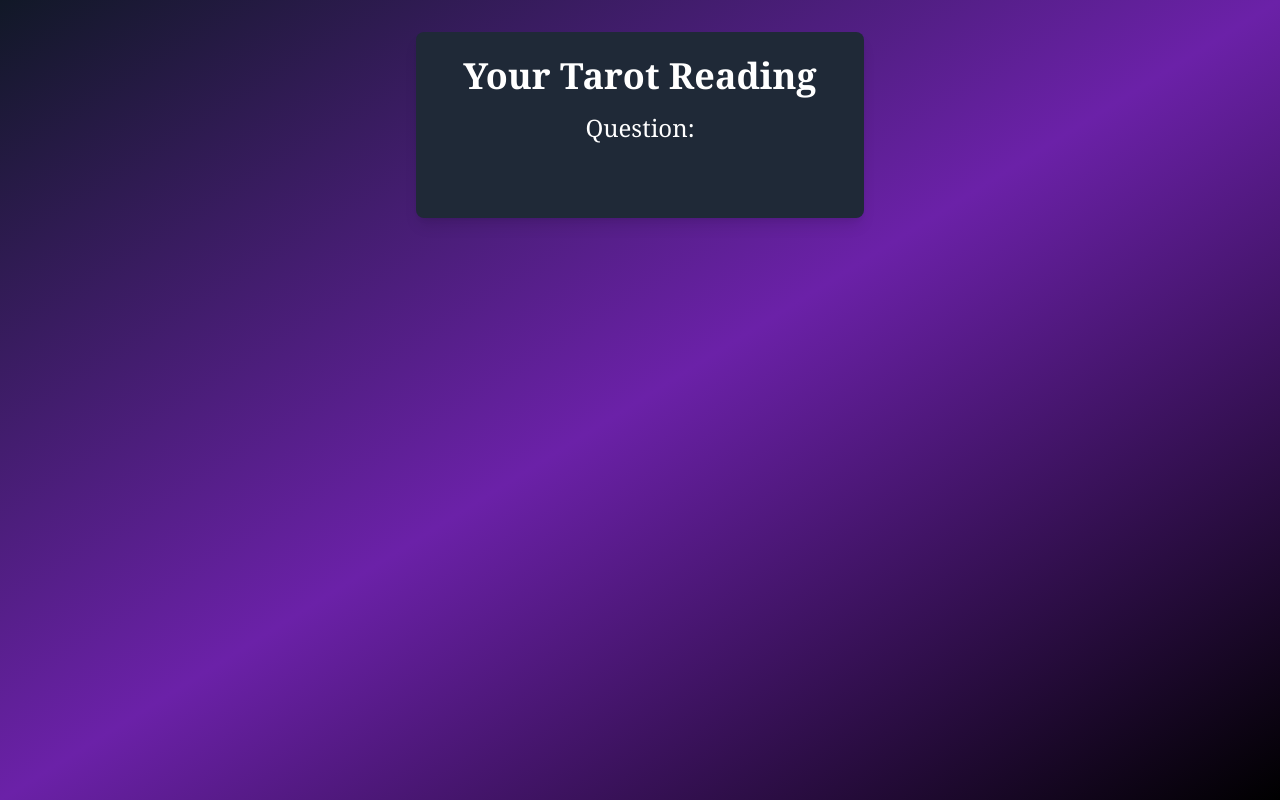
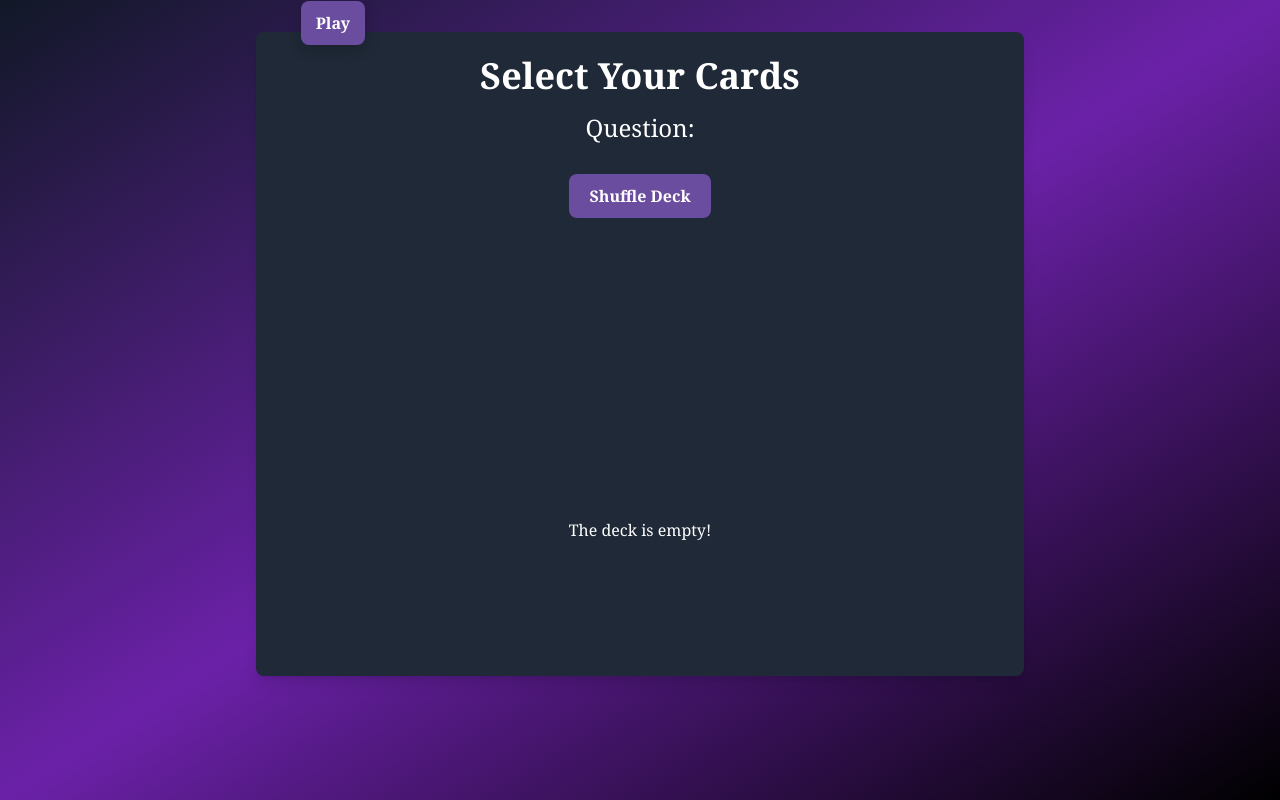
Before and after one commit to mrrobot1795/tarot-app, a Next.js app: page /reading in a window 1280 px wide. Before the commit this address had no page. Built offline with nearby package versions, Linux system fonts and the light colour scheme; sample sign-in values are in the browser's storage.

Commit message:
made improvements

```diff
--- a/src/app/globals.css
+++ b/src/app/globals.css
@@ -30,3 +30,31 @@ body {
     text-wrap: balance;
   }
 }
+
+.audio-controls {
+  position: fixed;
+  top: 1px;
+  right: 915px;
+  z-index: 0;
+}
+
+.play-pause-button {
+  background-color: #6b4d9f;
+  color: white;
+  border: none;
+  padding: 10px 15px;
+  font-size: 16px;
+  font-weight: bold;
+  border-radius: 8px;
+  cursor: pointer;
+  transition: background-color 0.3s ease-in-out;
+  box-shadow: 0px 4px 15px rgba(0, 0, 0, 0.2);
+}
+
+.play-pause-button:hover {
+  background-color: #8a65c5;
+}
+
+.play-pause-button:focus {
+  outline: none;
+}
--- a/src/app/layout.tsx
+++ b/src/app/layout.tsx
@@ -1,22 +1,67 @@
 'use client';
 
-import './globals.css'; // Ensure this is correctly pointing to your global CSS
-import React from 'react';
+import './globals.css';
+import React, { useState, useRef, useEffect } from 'react';
 
 export default function RootLayout({
   children,
 }: {
   children: React.ReactNode;
 }) {
+  const [isPlaying, setIsPlaying] = useState(false); // Start with audio paused
+  const audioRef = useRef<HTMLAudioElement | null>(null);
+
+  const togglePlayPause = () => {
+    if (audioRef.current) {
+      if (isPlaying) {
+        audioRef.current.pause();
+      } else {
+        audioRef.current.play();
+      }
+      setIsPlaying(!isPlaying);
+    }
+  };
+
+  // Start playing the music on the first user interaction
+  useEffect(() => {
+    const handleFirstInteraction = () => {
+      if (audioRef.current && !isPlaying) {
+        audioRef.current.play().catch(() => null); // Catch autoplay errors silently
+        setIsPlaying(true);
+      }
+      // Remove the event listener after the first interaction
+      window.removeEventListener('click', handleFirstInteraction);
+    };
+
+    // Add the event listener to detect first user interaction
+    window.addEventListener('click', handleFirstInteraction);
+
+    return () => {
+      window.removeEventListener('click', handleFirstInteraction);
+    };
+  }, [isPlaying]);
+
   return (
     <html lang="en">
       <head>
         <meta charSet="utf-8" />
         <meta name="viewport" content="width=device-width, initial-scale=1" />
         <title>Tarot Card Reading App</title>
-        {/* Ensure styles are loaded properly */}
       </head>
       <body>
+        {/* Background Music */}
+        <audio ref={audioRef} loop style={{ display: 'none' }}>
+          <source src="/background-music.mp3" type="audio/mpeg" />
+          Your browser does not support the audio element.
+        </audio>
+
+        {/* Custom Play/Pause Button */}
+        <div className="audio-controls">
+          <button onClick={togglePlayPause} className="play-pause-button">
+            {isPlaying ? 'Pause' : 'Play'}
+          </button>
+        </div>
+
         {children}
       </body>
     </html>
--- a/src/app/login/page.tsx
+++ b/src/app/login/page.tsx
@@ -26,7 +26,7 @@ export default function LoginPage() {
         autoClose: 3000,
       });
       setTimeout(() => {
-        router.push('/reading'); // Redirect after login
+        router.push('/'); // Redirect after login
       }, 3000);
     } else {
       toast.error('Login failed! Please check your credentials.', {
--- a/src/app/reading/page.tsx
+++ b/src/app/reading/page.tsx
@@ -1,12 +1,12 @@
-'use client';
+"use client";
 
 import React, { useEffect, useState, Suspense } from "react";
 import { useSearchParams, useRouter } from "next/navigation";
-import { TarotCard, tarotCards } from "../../data/tarotCards";
+import { TarotCard, tarotCards as initialTarotCards } from "../../data/tarotCards";
 import CardAnimation from "@/compoents/CardAnimation";
 import axios from "axios";
 import { ToastContainer, toast } from "react-toastify";
-import 'react-toastify/dist/ReactToastify.css';
+import "react-toastify/dist/ReactToastify.css";
 
 function ReadingContent() {
   const searchParams = useSearchParams();
@@ -16,23 +16,39 @@ function ReadingContent() {
   const birthDate = searchParams.get("birthDate") || "";
   const question = searchParams.get("question") || "";
 
-  const [drawnCards, setDrawnCards] = useState<TarotCard[]>([]);
-  const [interpretation, setInterpretation] = useState<string>(""); // Use string for full interpretation
+  const [deck, setDeck] = useState<TarotCard[]>([]);
+  const [selectedCards, setSelectedCards] = useState<TarotCard[]>([]);
+  const [interpretation, setInterpretation] = useState<string>("");
   const [loading, setLoading] = useState<boolean>(false);
-  const [isSaved, setIsSaved] = useState<boolean>(false); // To track if reading is saved
+  const [isSaved, setIsSaved] = useState<boolean>(false);
+  const [isGuest, setIsGuest] = useState<boolean>(false);
 
   useEffect(() => {
-    if (!question) {
-      router.push("/");
-    } else {
-      const shuffledCards = [...tarotCards].sort(() => 0.5 - Math.random());
-      const selectedCards = shuffledCards.slice(0, 3);
-      setDrawnCards(selectedCards);
+    const token = localStorage.getItem("token");
+    const guest = localStorage.getItem("isGuest") === "true";
+    if (!token && !guest) {
+      router.push("/login");
+    } else if (guest) {
+      setIsGuest(true);
     }
-  }, [question, router]);
+  }, [router]);
+
+  // Shuffle the deck
+  const handleShuffleDeck = () => {
+    const shuffledDeck = [...initialTarotCards].sort(() => Math.random() - 0.5);
+    setDeck(shuffledDeck);
+  };
+
+  // Draw a card from the deck
+  const handleDrawCard = (card: TarotCard) => {
+    if (selectedCards.length < 3) {
+      setSelectedCards((prev) => [...prev, card]);
+      setDeck((prev) => prev.slice(1)); // Remove the drawn card from the deck
+    }
+  };
 
   useEffect(() => {
-    if (drawnCards.length === 3) {
+    if (selectedCards.length === 3) {
       const fetchInterpretation = async () => {
         setLoading(true);
         try {
@@ -43,7 +59,7 @@ function ReadingContent() {
             },
             body: JSON.stringify({
               question,
-              cards: drawnCards,
+              cards: selectedCards,
             }),
           });
 
@@ -52,15 +68,11 @@ function ReadingContent() {
           if (response.ok) {
             setInterpretation(data.interpretation.replace(/\n+/g, "\n").trim());
           } else {
-            setInterpretation(
-              "An error occurred while fetching the interpretation."
-            );
+            setInterpretation("An error occurred while fetching the interpretation.");
           }
         } catch (error) {
-          console.error("error", error);
-          setInterpretation(
-            "An error occurred while fetching the interpretation."
-          );
+          console.error("Error Occured:", error);
+          setInterpretation("An error occurred while fetching the interpretation.");
         } finally {
           setLoading(false);
         }
@@ -68,7 +80,7 @@ function ReadingContent() {
 
       fetchInterpretation();
     }
-  }, [drawnCards, question]);
+  }, [selectedCards, question]);
 
   const handleSaveReading = async () => {
     try {
@@ -85,7 +97,7 @@ function ReadingContent() {
         "/api/readings",
         {
           question,
-          cards: drawnCards.map((card) => card.name),
+          cards: selectedCards.map((card) => card.name),
           interpretation,
         },
         {
@@ -103,7 +115,7 @@ function ReadingContent() {
         });
       }
     } catch (error) {
-      console.error("error", error);
+      console.error("Error occurred:", error);
       toast.error("An error occurred while saving the reading.", {
         position: "top-right",
         autoClose: 3000,
@@ -112,20 +124,27 @@ function ReadingContent() {
   };
 
   const goToManageReadings = () => {
-    router.push('/crud');
+    router.push("/crud");
   };
 
   return (
     <div className="min-h-screen bg-gradient-to-br from-gray-900 via-purple-800 to-black text-white text-center py-8 px-4">
       <ToastContainer />
-      <div className="max-w-md mx-auto bg-gray-800 rounded-lg p-6 shadow-lg">
-        <h1 className="text-3xl md:text-4xl font-bold mb-4">Your Tarot Reading</h1>
+      <div className="max-w-3xl mx-auto bg-gray-800 rounded-lg p-6 shadow-lg">
+        <h1 className="text-3xl md:text-4xl font-bold mb-4">Select Your Cards</h1>
         {name && <p className="text-lg font-semibold mb-2">Name: {name}</p>}
         {birthDate && <p className="text-lg font-semibold mb-4">Birth Date: {birthDate}</p>}
         <h2 className="text-xl md:text-2xl mb-6">Question: {question}</h2>
 
-        <CardAnimation drawnCards={drawnCards} />
+        <CardAnimation
+          tarotCards={deck}
+          selectedCards={selectedCards}
+          onSelect={handleDrawCard}
+          onShuffle={handleShuffleDeck}
+        />
 
+        {selectedCards.length === 3 && (
+          <>
             {loading ? (
               <p className="italic text-lg mt-6">Loading interpretation...</p>
             ) : (
@@ -135,18 +154,21 @@ function ReadingContent() {
                     <h2 className="text-xl font-bold mb-4">Interpretation:</h2>
                     <div className="text-left">
                       {interpretation.split("\n").map((point, index) => (
-                    <p key={index} className="mb-3 text-gray-700">{point.trim()}</p>
+                        <p key={index} className="mb-3 text-gray-700">
+                          {point.trim()}
+                        </p>
                       ))}
                     </div>
                   </div>
-              {!isSaved ? (
+                  {!isGuest && !isSaved && (
                     <button
                       onClick={handleSaveReading}
                       className="mt-8 w-full bg-green-600 hover:bg-green-700 text-white font-bold py-2 px-4 rounded-full transition-colors"
                     >
                       Save Reading
                     </button>
-              ) : (
+                  )}
+                  {!isGuest && isSaved && (
                     <>
                       <p className="text-green-500 font-semibold mt-6">Reading saved successfully!</p>
                       <button
@@ -160,6 +182,8 @@ function ReadingContent() {
                 </>
               )
             )}
+          </>
+        )}
       </div>
     </div>
   );
--- a/src/compoents/CardAnimation.tsx
+++ b/src/compoents/CardAnimation.tsx
@@ -1,67 +1,154 @@
 "use client";
 
-import React, { useState, useEffect } from 'react';
-import { TarotCard } from '../data/tarotCards';
-import { motion } from 'framer-motion';
-import styled from 'styled-components';
+import React, { useState } from "react";
+import { TarotCard } from "../data/tarotCards";
+import { motion, AnimatePresence } from "framer-motion";
+import styled from "styled-components";
 
 type Props = {
-  drawnCards: TarotCard[];
+  tarotCards: TarotCard[];
+  selectedCards: TarotCard[];
+  onSelect: (card: TarotCard) => void;
+  onShuffle: () => void;
 };
 
-const CardAnimation: React.FC<Props> = ({ drawnCards }) => {
-  const [flippedCards, setFlippedCards] = useState<number[]>([]);
+const CardAnimation: React.FC<Props> = ({
+  tarotCards,
+  selectedCards,
+  onSelect,
+  onShuffle,
+}) => {
+  const deckIsEmpty = tarotCards.length === 0;
+  const [isShuffling, setIsShuffling] = useState(false);
 
-  useEffect(() => {
-    drawnCards.forEach((card, index) => {
-      setTimeout(() => {
-        setFlippedCards((prev) => [...prev, card.id]);
-      }, (index + 1) * 1000);
-    });
-  }, [drawnCards]);
+  // Function to handle shuffle animation
+  const handleShuffle = () => {
+    setIsShuffling(true);
+    setTimeout(() => {
+      onShuffle(); // Shuffle the deck after animation
+      setIsShuffling(false);
+    }, 5000); // Shuffle duration is 5 seconds
+  };
+
+  // Motion variants for the shuffle animation
+  const shuffleVariants = {
+    hidden: { opacity: 0 },
+    show: (i: number) => ({
+      opacity: 1,
+      x: 90,
+      y: 50,
+      rotate: (i % 2 === 0 ? 1 : -1) * Math.random() * 9,
+      transition: {
+        delay: i * 0.09,
+        duration: 0.9,
+        ease: "easeInOut",
+      },
+    }),
+    normal: {
+      opacity: 1,
+      x: 0,
+      y: 0,
+      rotate: 0,
+      transition: { duration: 0.9, ease: "easeInOut" },
+    },
+  };
+
+  // Animation for cards falling into place
+  const fallVariants = {
+    hidden: { opacity: 0, y: -300 }, // Start from above
+    visible: {
+      opacity: 1,
+      y: 0, // End at the final position
+      transition: { type: "spring", stiffness: 50, damping: 5 },
+    },
+  };
+
+  const handleSelectCard = () => {
+    if (tarotCards.length > 0 && !isShuffling) {
+      onSelect(tarotCards[0]); // Pass the top card to the parent component
+    }
+  };
 
   return (
     <Container>
-      {drawnCards.map((card) => {
-        const isFlipped = flippedCards.includes(card.id);
-        return (
-          <CardWrapper key={card.id}>
-            <CardInner
-              animate={{ rotateY: isFlipped ? 180 : 0, scale: isFlipped ? 1.05 : 1 }}
-              transition={{ duration: 0.8, ease: "easeInOut" }}
-            >
-              <CardFront />
+      <ShuffleButton onClick={handleShuffle} disabled={isShuffling}>
+        {isShuffling ? "Shuffling..." : "Shuffle Deck"}
+      </ShuffleButton>
+
+      <DeckContainer>
+        <AnimatePresence>
+          {!deckIsEmpty &&
+            tarotCards.map((card, index) => (
+              <DeckWrapper
+                key={card.id}
+                onClick={handleSelectCard} // Draw the top card
+                custom={index} // Custom prop for animation
+                variants={shuffleVariants}
+                initial={isShuffling ? "hidden" : "normal"}
+                animate={isShuffling ? "show" : "normal"}
+                exit="hidden"
+                style={{
+                  zIndex: tarotCards.length - index, // Layer cards on top of each other
+                  top: `${index * 0.3}px`, // Minimal offset for compact stacking
+                  left: `${index * 0.3}px`, // Minimal horizontal offset
+                }}
+              >
+                <CardInner>
+                  <CardFront />
+                </CardInner>
+              </DeckWrapper>
+            ))}
+        </AnimatePresence>
+      </DeckContainer>
+
+      {deckIsEmpty && <p>The deck is empty!</p>}
+
+      <DrawnCardsContainer>
+        {selectedCards.map((card) => (
+          <motion.div
+            key={card.id}
+            variants={fallVariants} // Apply the falling animation
+            initial="hidden"
+            animate="visible"
+            exit="hidden"
+          >
+            <DrawnCardWrapper>
               <CardBack>
                 <CardImage src={card.image} alt={card.name} />
                 <CardName>{card.name}</CardName>
               </CardBack>
-            </CardInner>
-          </CardWrapper>
-        );
-      })}
+            </DrawnCardWrapper>
+          </motion.div>
+        ))}
+      </DrawnCardsContainer>
     </Container>
   );
 };
 
 export default CardAnimation;
 
+// Styled components
+
 const Container = styled.div`
-  display: flex;
-  justify-content: center;
-  align-items: center;
-  margin-top: 50px;
-  gap: 20px; /* Add space between the cards */
-  flex-wrap: wrap; /* Allow cards to wrap on smaller screens */
+  text-align: center;
+  margin-top: 30px;
 `;
 
-const CardWrapper = styled.div`
-  width: 150px;
-  height: 250px;
+const DeckContainer = styled.div`
+  position: relative;
+  width: 120px;
+  height: 180px;
+  margin: 40px auto 60px;
+  cursor: pointer;
+`;
+
+const DeckWrapper = styled(motion.div)`
+  position: absolute;
+  width: 120px;
+  height: 180px;
+  cursor: pointer;
   perspective: 1000px;
-  cursor: pointer;
-
   &:hover {
-    /* Slight scale on hover */
     transform: scale(1.05);
   }
 `;
@@ -73,49 +160,73 @@ const CardInner = styled(motion.div)`
   transform-style: preserve-3d;
   transition: transform 0.8s;
   box-shadow: 0 8px 20px rgba(0, 0, 0, 0.15);
-  border-radius: 12px;
-
-  &:hover {
-    box-shadow: 0 8px 20px rgba(255, 255, 255, 0.8);
-  }
+  border-radius: 8px;
 `;
 
-const CardFace = styled.div`
+const CardFront = styled.div`
   width: 100%;
   height: 100%;
-  position: absolute;
-  backface-visibility: hidden;
-  border-radius: 12px;
+  background: url("/cards/card-back.jpg") no-repeat center/cover;
+  border-radius: 8px;
+  box-shadow: inset 0 0 10px rgba(0, 0, 0, 0.3);
 `;
 
-const CardFront = styled(CardFace)`
-  background: url('/cards/card-back.jpg') no-repeat center/cover;
-  box-shadow: inset 0 0 20px rgba(0, 0, 0, 0.3); /* Adds shadow to give a 3D depth */
+const DrawnCardsContainer = styled.div`
+  margin-top: 40px;
+  margin-bottom: 70px;
+  display: flex;
+  justify-content: center;
+  gap: 20px;
 `;
 
-const CardBack = styled(CardFace)`
-  transform: rotateY(180deg);
+const DrawnCardWrapper = styled.div`
+  width: 90px;
+  height: 140px;
+`;
+
+const CardBack = styled.div`
   background: #fff;
   display: flex;
   flex-direction: column;
   justify-content: center;
   align-items: center;
-  padding: 10px;
+  padding: 5px;
+  border-radius: 8px;
+  box-shadow: 0 8px 20px rgba(0, 0, 0, 0.15);
 `;
 
 const CardImage = styled.img`
-  width: 100%;
-  height: 70%;
+  width: 90%;
+  height: 65%;
   object-fit: cover;
-  border-radius: 10px;
-  margin-bottom: 10px;
+  border-radius: 5px;
+  margin-bottom: 5px;
 `;
 
 const CardName = styled.p`
-  font-size: 18px;
+  font-size: 12px;
   font-weight: bold;
   color: #333;
   text-align: center;
-  margin-top: 10px;
-  font-family: 'Playfair Display', serif; /* Use a more mystical font for the card names */
+  font-family: "Playfair Display", serif;
 `;
+
+const ShuffleButton = styled.button`
+  margin-bottom: 20px;
+  padding: 10px 20px;
+  background-color: #6b4d9f;
+  color: white;
+  font-size: 16px;
+  font-weight: bold;
+  border-radius: 8px;
+  cursor: pointer;
+
+  &:hover {
+    background-color: #8a65c5;
+  }
+
+  &:disabled {
+    background-color: gray;
+    cursor: not-allowed;
+  }
+`;
--- a/src/data/tarotCards.ts
+++ b/src/data/tarotCards.ts
@@ -35,7 +35,7 @@ export const tarotCards: TarotCard[] = [
   {
     id: 12,
     name: "The Hanged Man",
-    image: "/cards/RWS_Tarot_12_The_Hanged_Man.jpg",
+    image: "/cards/RWS_Tarot_12_Hanged_Man.jpg",
   },
   { id: 13, name: "Death", image: "/cards/RWS_Tarot_13_Death.jpg" },
   { id: 14, name: "Temperance", image: "/cards/RWS_Tarot_14_Temperance.jpg" },
```
Also changed, not shown: src/app/crud/page.tsx (+52 -30 lines), src/app/guestSignIn/page.tsx (added, +53 -0 lines), src/app/page.tsx (+59 -19 lines), 1 other file (tests, documents, lock files or other folders). Lines whose indentation alone changed are shown as unchanged.
